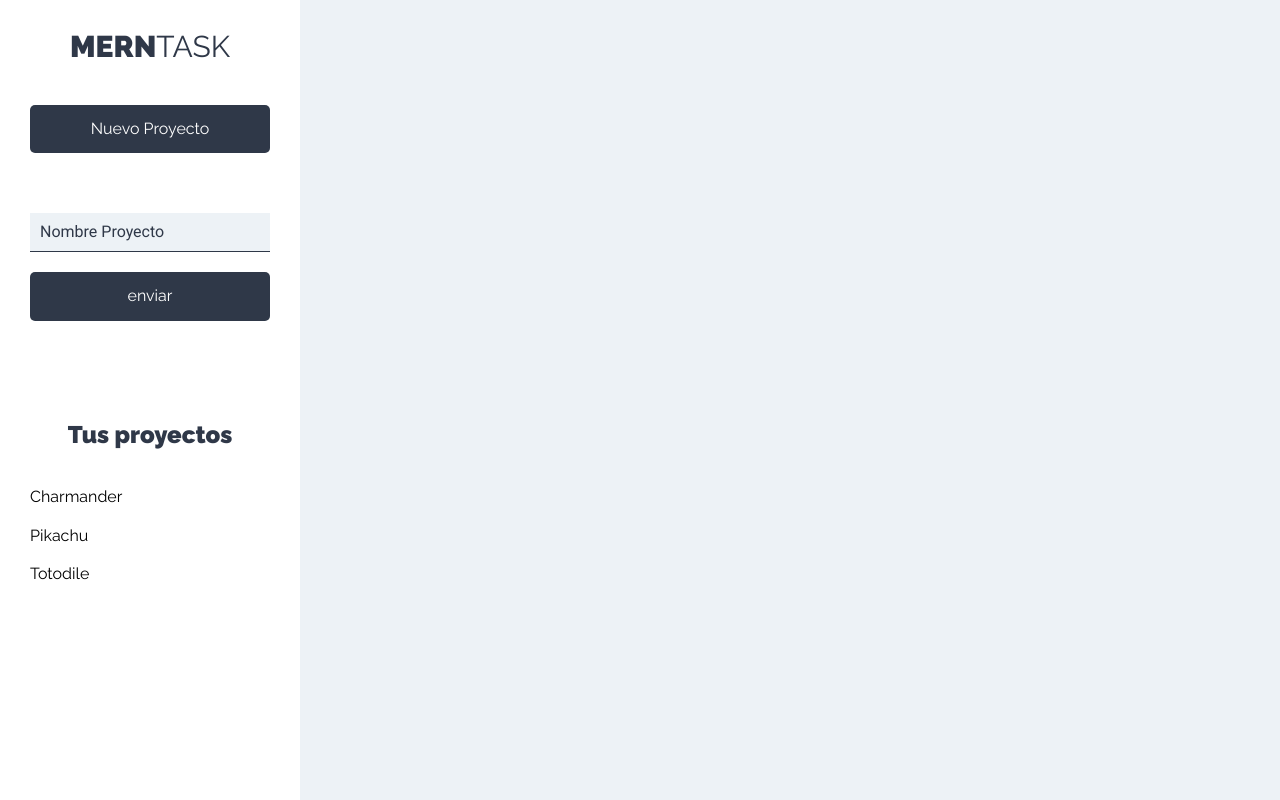
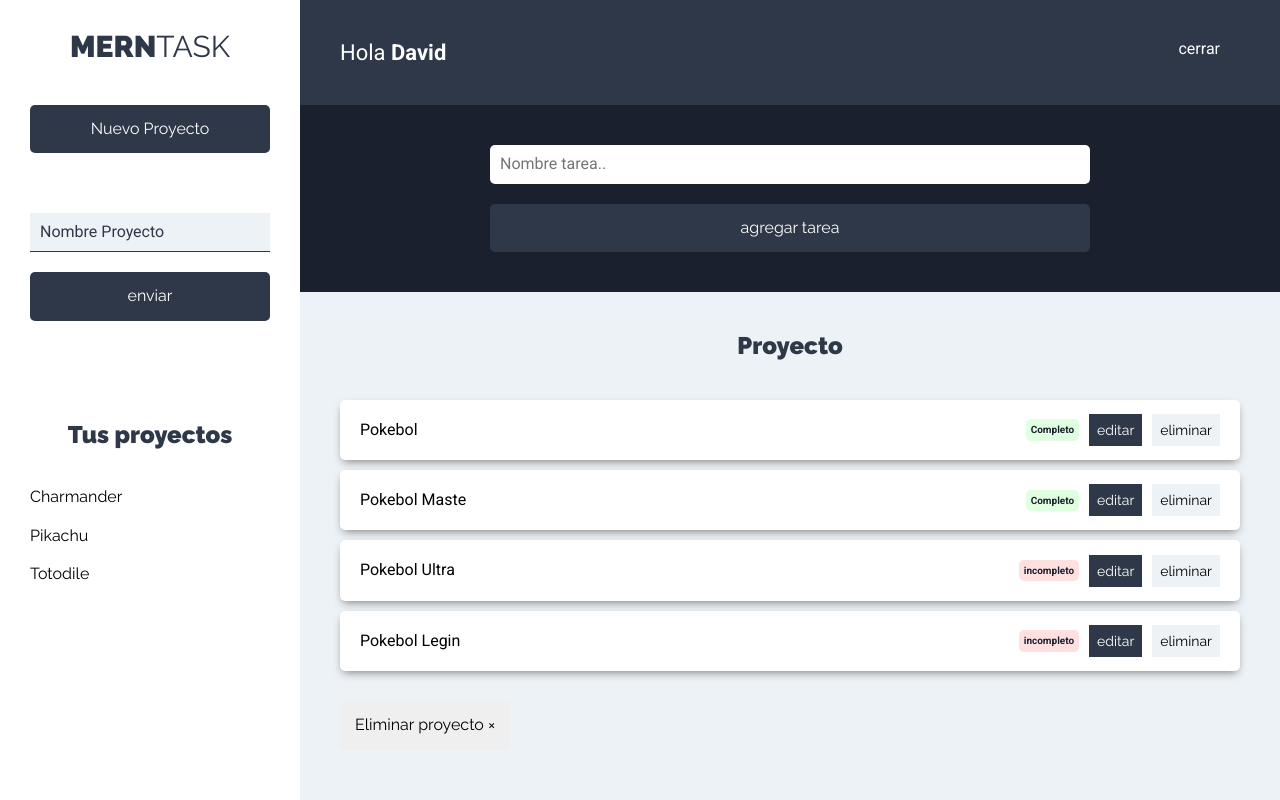
Before and after one commit to ilodi/MERN_v1, a React (Create React App) app in the folder cliente/: page /proyectos in a window 1280 px wide. Built offline with nearby package versions, Linux system fonts and the light colour scheme.

Commit message:
befote install provider

```diff
--- /dev/null
+++ b/cliente/src/components/layout/Barra.js
@@ -0,0 +1,20 @@
+import React from 'react';
+
+const Barra = () => {
+
+    return (
+        <header className="app-header">
+            <p className="nombre-usuario">
+                Hola <span>David</span>
+            </p>
+            <nav className="nav-principal">
+                <a href="#!">
+                    cerrar</a>
+            </nav>
+        </header>
+
+    );
+}
+
+
+export default Barra;
--- a/cliente/src/components/proyectos/Proyectos.js
+++ b/cliente/src/components/proyectos/Proyectos.js
@@ -1,15 +1,20 @@
 import React from 'react';
 
 import Sidebar from '../layout/Sidebar';
+import Barra from '../layout/Barra';
+import FormTarea from '../tareas/FormTarea';
+import ListadoTareas from '../tareas/ListadoTareas'
 
 const Proyectos = () => {
     return (
         <div className="contenedor-app">
             <Sidebar />
             <div className="seccion-principal">
+                <Barra />
                 <main>
+                    <FormTarea />
                     <div className="contenedor-tareas">
-
+                        <ListadoTareas />
                     </div>
                 </main>
             </div>
--- /dev/null
+++ b/cliente/src/components/tareas/FormTarea.js
@@ -0,0 +1,30 @@
+import React from 'react';
+
+const FormTarea = () => {
+    return (
+        <div className="formulario">
+            <form>
+                <div className="contenedor-input">
+
+                    <input
+                        type="text"
+                        className="input-text"
+                        placeholder="Nombre tarea.."
+                    />
+
+                </div>
+                <div className="contenedor-input">
+
+                    <input
+                        type="submit"
+                        className="btn btn-primario btn-submit btn-block"
+                        value="agregar tarea"
+                    />
+
+                </div>
+            </form>
+        </div>
+    );
+}
+
+export default FormTarea;
--- /dev/null
+++ b/cliente/src/components/tareas/ListadoTareas.js
@@ -0,0 +1,36 @@
+import React from 'react'
+
+import Tarea from './Tarea';
+export default function ListadoTareas() {
+    const tareasProyecto = [
+        { nombre: 'Pokebol', estado: true },
+        { nombre: 'Pokebol Maste', estado: true },
+        { nombre: 'Pokebol Ultra', estado: false },
+        { nombre: 'Pokebol Legin', estado: false },
+    ]
+    return (
+        <>
+            <h2>Proyecto</h2>
+            <ul>
+                {
+                    tareasProyecto.length === 0
+                        ? (
+                            <li className="tarea"><p>No hay tareas</p></li>
+                        )
+
+                        : tareasProyecto.map(tarea => (
+                            <Tarea
+                                tarea={tarea}
+                            />
+                        ))
+                }
+                <button
+                    type="button"
+                    className="btn btn-eliminar"
+                >
+                    Eliminar proyecto &times;
+            </button>
+            </ul>
+        </>
+    )
+}
--- /dev/null
+++ b/cliente/src/components/tareas/Tarea.js
@@ -0,0 +1,46 @@
+import React from 'react'
+
+export default function Tarea({ tarea }) {
+    return (
+
+        <li className="tarea sombra">
+            <p>
+                {tarea.nombre}</p>
+
+            <div className="estado">
+                {tarea.estado
+                    ?
+                    (
+                        <button type="button" className="completo">
+                            Completo
+                        </button>
+                    )
+
+                    :
+                    (
+                        <button type="button" className="incompleto">
+                            incompleto
+                        </button>
+                    )
+
+                }
+
+            </div>
+            <div className="acciones">
+                <button
+                    type="button"
+                    className="btn btn-primario"
+                >
+                    editar
+                </button>
+                <button
+                    type="button"
+                    className="btn btn-secundario"
+                >
+                    eliminar
+                </button>
+            </div>
+        </li>
+
+    );
+}
```
